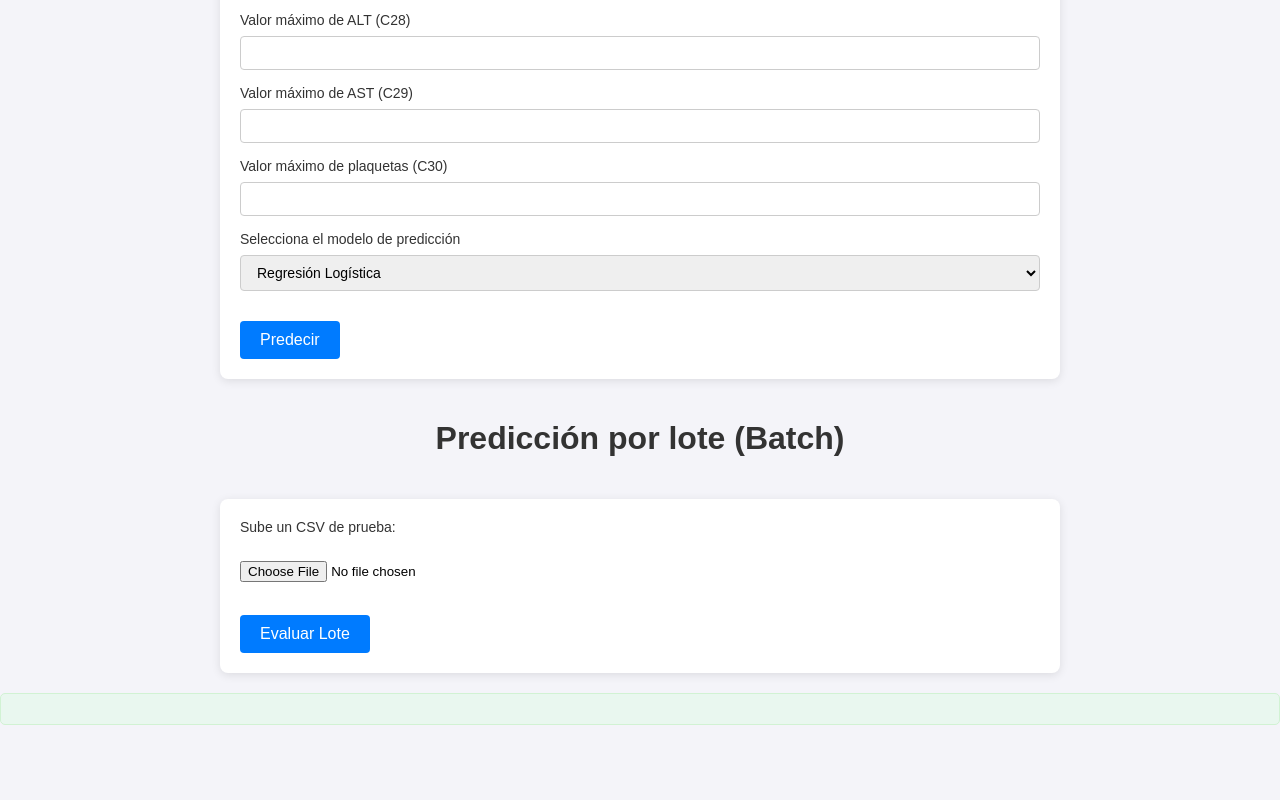
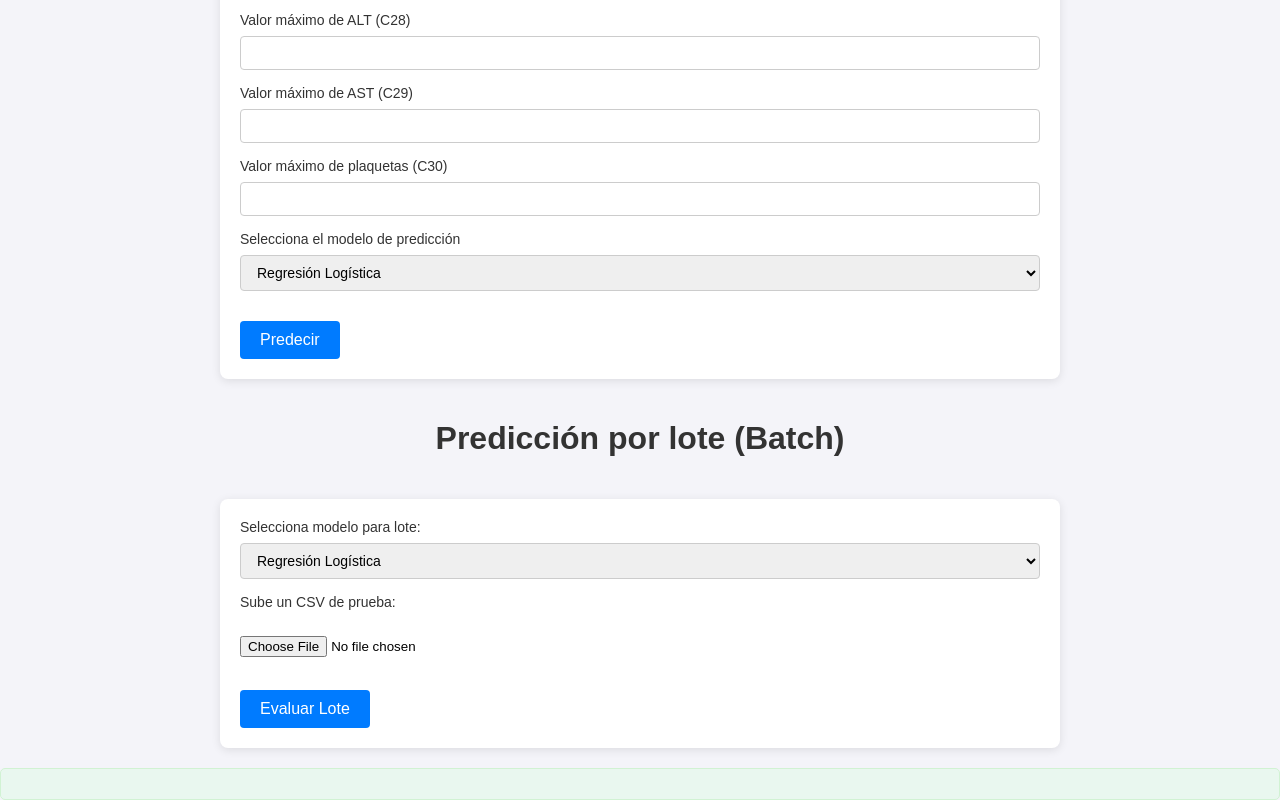
Before and after one commit to Daniel72157/pagina_analitica, a plain HTML site: page index.html in a window 1280 px wide. Shown: the part 2107-2907 px from the top of the page. Before the commit the page ends 2832 px from the top, so only its background shows below. Drawn offline with Linux system fonts and the light colour scheme.

Commit message:
Se hacen cambios de diseño

```diff
--- a/index.html
+++ b/index.html
@@ -135,6 +135,13 @@
 
     <h1>Predicción por lote (Batch)</h1>
     <form id="batchForm" enctype="multipart/form-data">
+    <label for="modelSelectBatch">Selecciona modelo para lote:</label>
+    <select id="modelSelectBatch" name="modelSelectBatch">
+      <option value="logistic">Regresión Logística</option>
+      <option value="svm">SVM</option>
+      <option value="neural_net">Red Neuronal</option>
+      <option value="fcm">Mapa Cognitivo Difuso</option>
+    </select>
     <label for="csvFile">Sube un CSV de prueba:</label><br>
     <input type="file" name="csv" id="csvFile" accept=".csv" required><br><br>
 
--- a/script.js
+++ b/script.js
@@ -31,8 +31,8 @@ document.getElementById("batchForm").addEventListener("submit", function (e) {
   e.preventDefault();
 
   const fileInput = document.getElementById("csvFile");
-  const modelSelect = document.getElementById("modelSelect"); // ya existente
-  const selectedModel = modelSelect.value;
+  const modelSelectBatch = document.getElementById("modelSelectBatch");
+  const selectedModel = modelSelectBatch.value;
 
   if (!fileInput.files.length) {
     alert("Por favor selecciona un archivo CSV.");
@@ -49,7 +49,6 @@ document.getElementById("batchForm").addEventListener("submit", function (e) {
   })
     .then(res => res.json())
     .then(data => {
-      // Mostrar los resultados en una tabla HTML
       const batchResultContainer = document.getElementById("batchResult");
       batchResultContainer.innerHTML = `
         <strong>Exactitud:</strong> ${data.accuracy}%<br>
```
Lines whose indentation alone changed are shown as unchanged.
